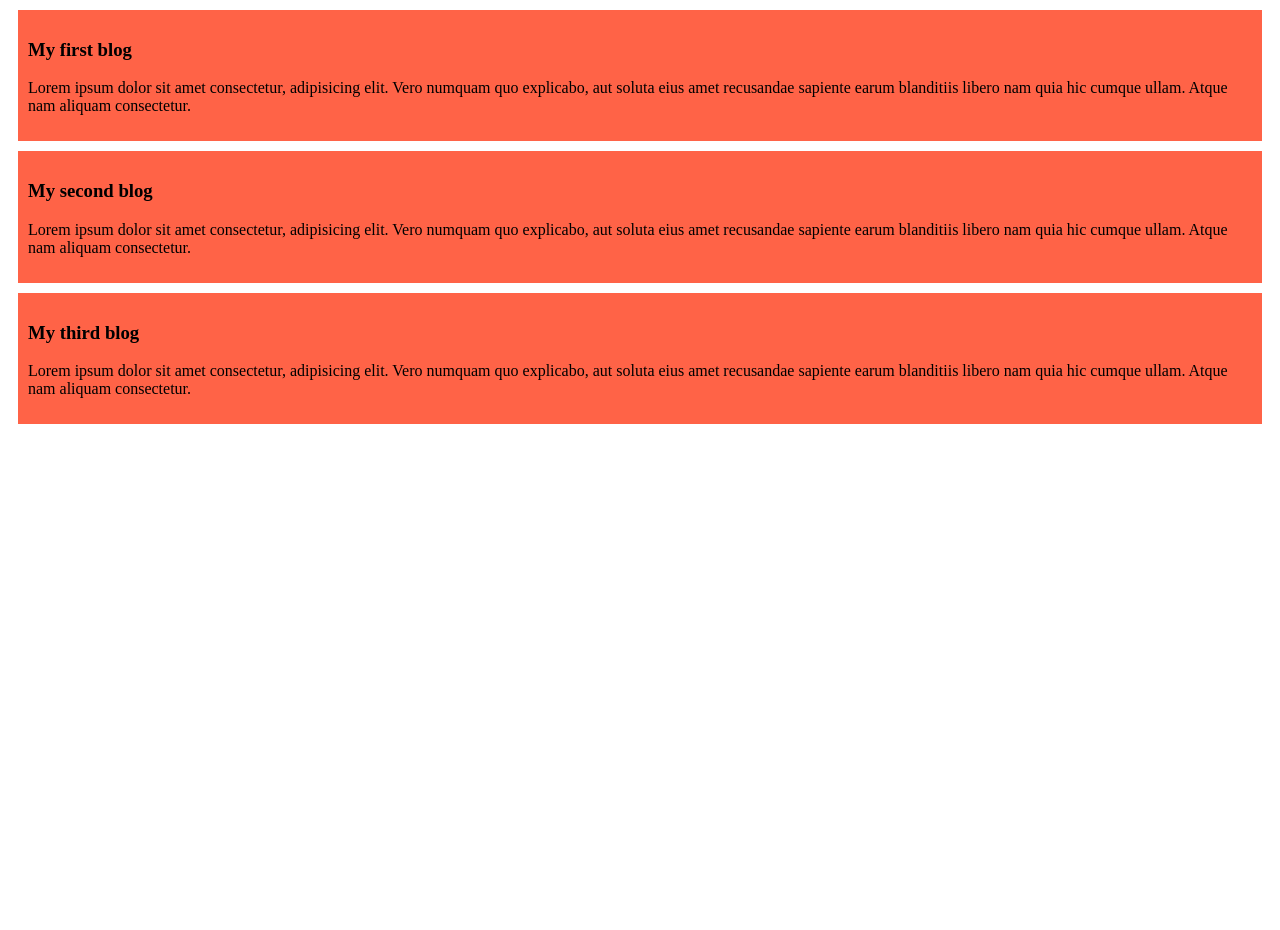
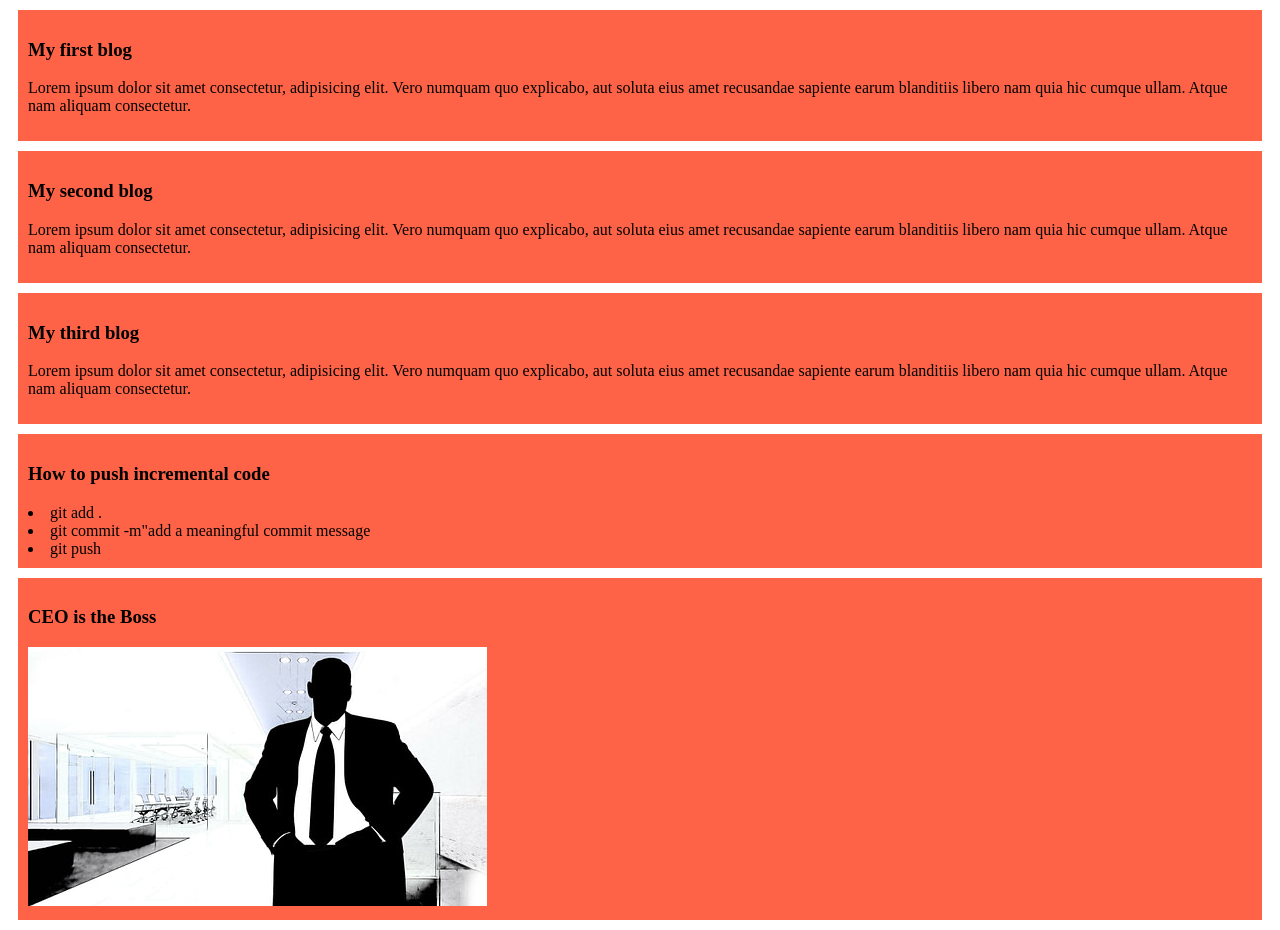
Before and after one commit to Yamin4D/my-simple-website, a plain HTML site: page index.html in a window 1280 px wide. Before the commit the page ends 800 px from the top, so only its background shows below. Drawn offline with Linux system fonts and the light colour scheme.

Commit message:
added a sample photo of CEO

```diff
--- a/index.html
+++ b/index.html
@@ -19,5 +19,15 @@
         <h3>My third blog</h3>
         <p>Lorem ipsum dolor sit amet consectetur, adipisicing elit. Vero numquam quo explicabo, aut soluta eius amet recusandae sapiente earum blanditiis libero nam quia hic cumque ullam. Atque nam aliquam consectetur.</p>
     </div>
+    <div>
+        <h3>How to push incremental code</h3>
+        <li>git add .</li>
+        <li>git commit -m"add a meaningful commit message</li>
+        <li>git push</li>
+    </div>
+    <div>
+        <h3>CEO is the Boss</h3>
+        <img src="images/ceo.jpg" alt="">
+    </div>
 </body>
 </html>
```
Also changed, not shown: images/ceo.jpg (added).
